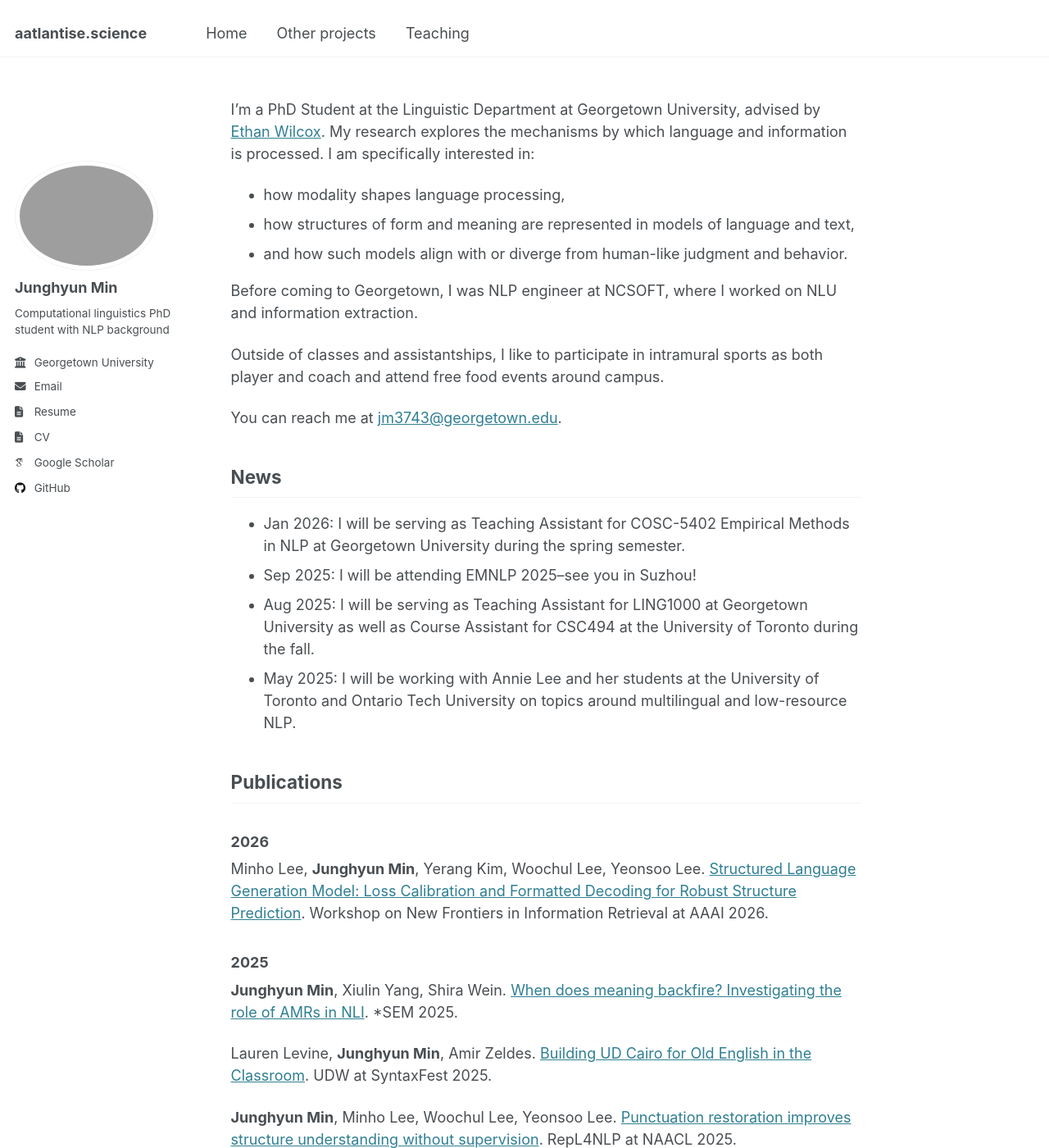
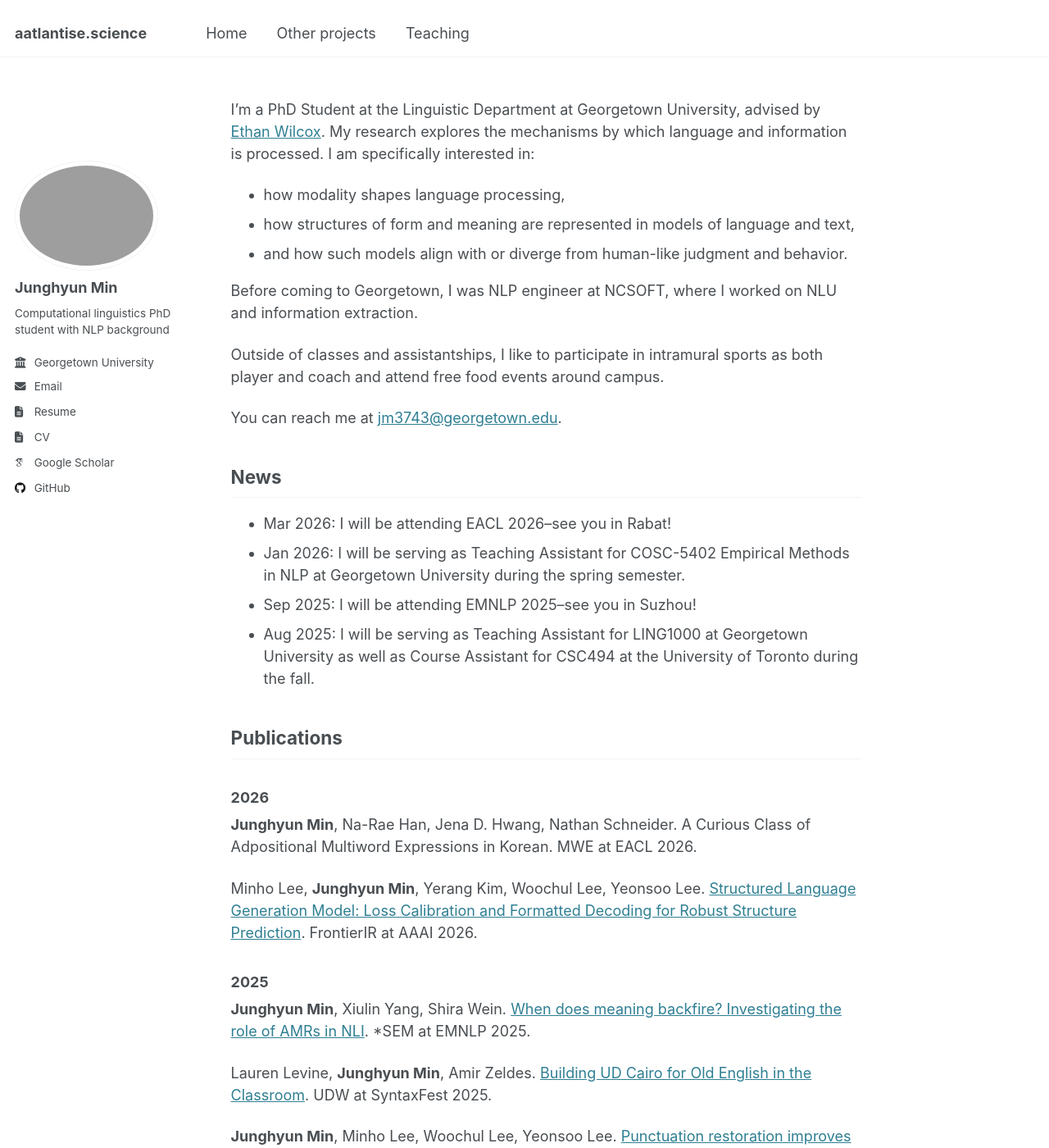
Before and after one commit to Aatlantise/aatlantise.github.io, a Jekyll site: the page built from _pages/about.md, in a window 1280 px wide and 1400 px high. Shown: the whole window at 82% size. Built offline with Jekyll 4.4.1, drawn with Linux system fonts in a browser that asks for light colours; some web fonts are replaced.

Commit message:
[Chore] EACL attendance, paper update

```diff
--- a/_pages/about.md
+++ b/_pages/about.md
@@ -23,23 +23,26 @@ You can reach me at [jm3743@georgetown.edu](mailto:jm3743@georgetown.edu).
 
 ## News
 
+* Mar 2026: I will be attending EACL 2026--see you in Rabat!
 * Jan 2026: I will be serving as Teaching Assistant for COSC-5402 Empirical Methods in NLP at Georgetown University during the spring semester.
 * Sep 2025: I will be attending EMNLP 2025--see you in Suzhou!
 * Aug 2025: I will be serving as Teaching Assistant for LING1000 at Georgetown University
 as well as Course Assistant for CSC494 at the University of Toronto during the fall.
-* May 2025: I will be working with Annie Lee and her students at the University of Toronto
-and Ontario Tech University on topics around multilingual and low-resource NLP.
 
 ## Publications
 ### 2026
+**Junghyun Min**, Na-Rae Han, Jena D. Hwang, Nathan Schneider.
+A Curious Class of Adpositional Multiword Expressions in Korean.
+MWE at EACL 2026.
+
 Minho Lee, **Junghyun Min**, Yerang Kim, Woochul Lee, Yeonsoo Lee.
 [Structured Language Generation Model: Loss Calibration and Formatted Decoding for Robust Structure Prediction](https://arxiv.org/pdf/2402.08971v3).
-Workshop on New Frontiers in Information Retrieval at AAAI 2026.
+FrontierIR at AAAI 2026.
 
 ### 2025
 **Junghyun Min**, Xiulin Yang, Shira Wein.
 [When does meaning backfire? Investigating the role of AMRs in NLI](https://aclanthology.org/2025.starsem-1.16/).
-*SEM 2025.
+*SEM at EMNLP 2025.
 
 Lauren Levine, **Junghyun Min**, Amir Zeldes.
 [Building UD Cairo for Old English in the Classroom](https://aclanthology.org/2025.udw-1.10/).
```
Also changed, not shown: _pages/extraling.md (+0 -4 lines).
